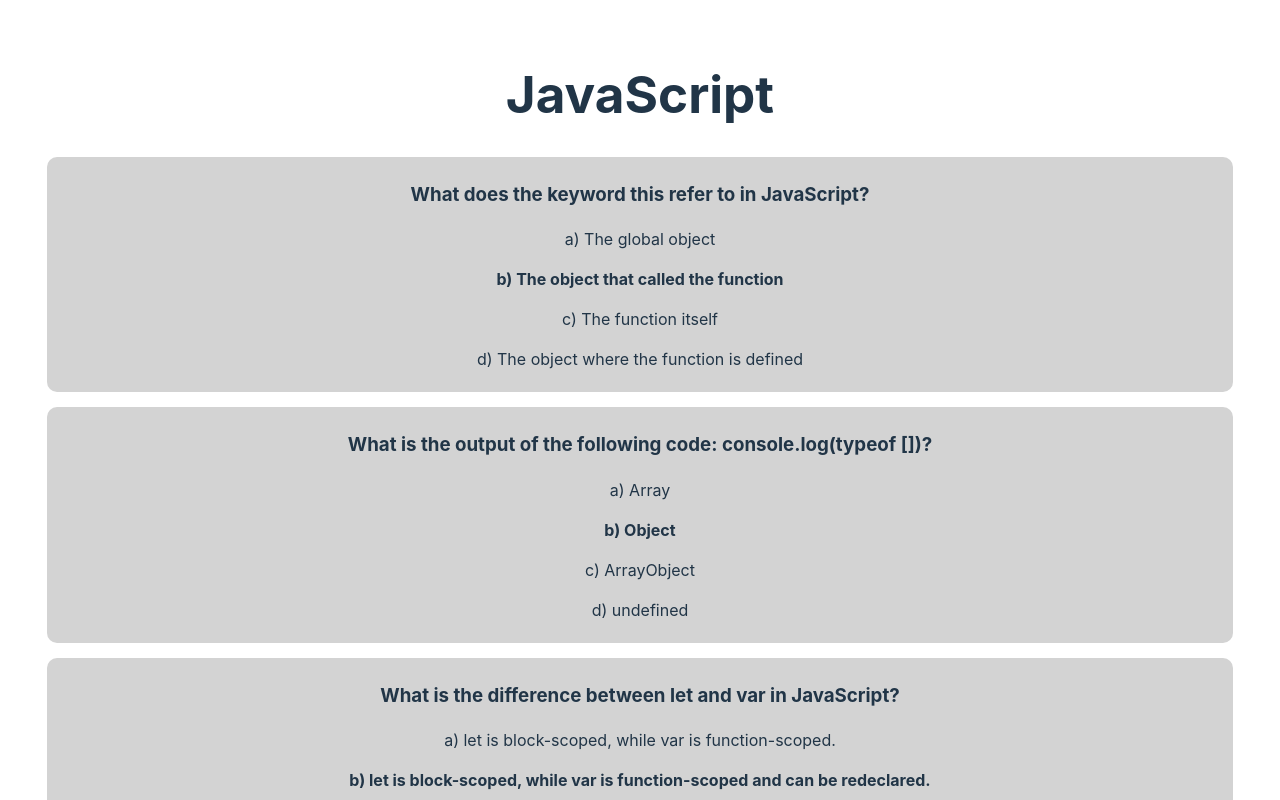
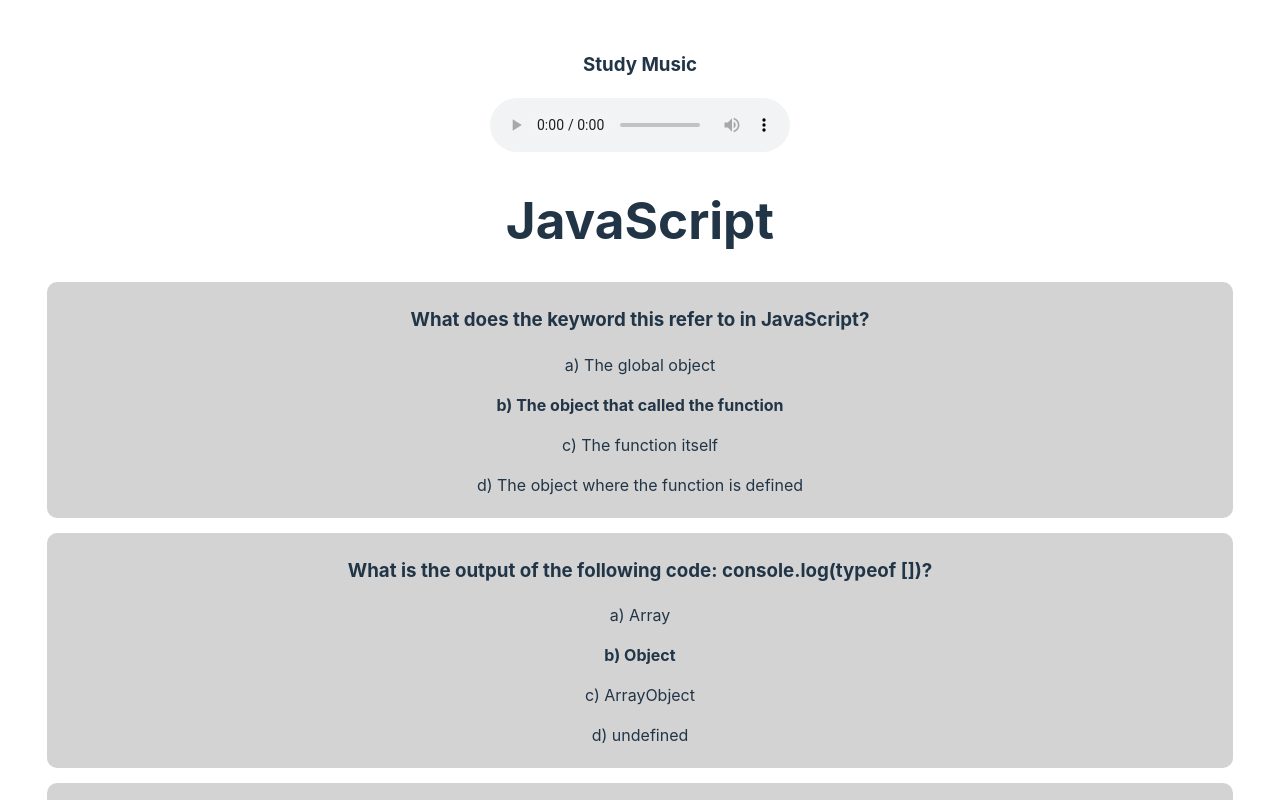
Before and after one commit to mz0121coder/sorcerers-of-code, a React (Vite) app in the folder Flashcards/: page /JS in a window 1280 px wide. Shown: the top 800 px of the page. Built offline with nearby package versions, Linux system fonts and the light colour scheme.

Commit message:
addition of music player

```diff
--- a/Flashcards/src/App.jsx
+++ b/Flashcards/src/App.jsx
@@ -1,6 +1,8 @@
 import './App.css';
 // import * as React from 'react';
 import { useNavigate } from 'react-router-dom';
+// import song from './DanielVeesey-SonataNo_19inGMinor_Op_49_No_1 _ I_Andante.mp3';
+
 
 function App() {
 	const navigate = useNavigate();
@@ -10,7 +12,7 @@ function App() {
 	const handleReactClick = () => navigate('/React');
 
 	return (
-		<>
+	<>
 			<img
 				src='./src/assets/logo.png'
 				alt='SoC company logo'
--- a/Flashcards/src/topics/CSS.jsx
+++ b/Flashcards/src/topics/CSS.jsx
@@ -1,5 +1,8 @@
 import { useState } from 'react';
 import './topics.css';
+import song from '../topics/DanielVeesey-SonataNo_19inGMinor_Op_49_No_1 _ I_Andante.mp3';
+
+
 export default function CSS() {
 	const [flippedCards, setFlippedCards] = useState([]);
 
@@ -10,6 +13,8 @@ export default function CSS() {
 	};
 	return (
 		<>
+		<h3>Study Music</h3>
+		<div><audio src={song} autoPlay loop controls /></div>
 			<h1>CSS</h1>
 			{/* // Question 1 */}
 			<div
--- a/Flashcards/src/topics/JS.jsx
+++ b/Flashcards/src/topics/JS.jsx
@@ -1,5 +1,8 @@
 import { useState } from 'react';
 import './topics.css';
+import song from '../topics/DanielVeesey-SonataNo_19inGMinor_Op_49_No_1 _ I_Andante.mp3';
+
+
 export default function JS() {
 	const [flippedCards, setFlippedCards] = useState([]);
 
@@ -10,6 +13,8 @@ export default function JS() {
 	};
 	return (
 		<>
+		<h3>Study Music</h3>
+		<div><audio src={song} autoPlay loop controls /></div>
 			<h1>JavaScript</h1>
 			{/* Question 1 */}
 			<div
--- a/Flashcards/src/topics/React.jsx
+++ b/Flashcards/src/topics/React.jsx
@@ -1,5 +1,6 @@
 import { useState } from 'react';
 import './topics.css';
+import song from '../topics/DanielVeesey-SonataNo_19inGMinor_Op_49_No_1 _ I_Andante.mp3';
 
 export default function ReactQuestions() {
 	const [flippedCards, setFlippedCards] = useState([]);
@@ -11,6 +12,8 @@ export default function ReactQuestions() {
 	};
 	return (
 		<>
+		<h3>Study Music</h3>
+		<div><audio src={song} autoPlay loop controls /></div>
 			<h1>React Quiz</h1>
 			{/* Question 1 */}
 			<div
```
Also changed, not shown: 1 other file (tests, documents, lock files or other folders).
